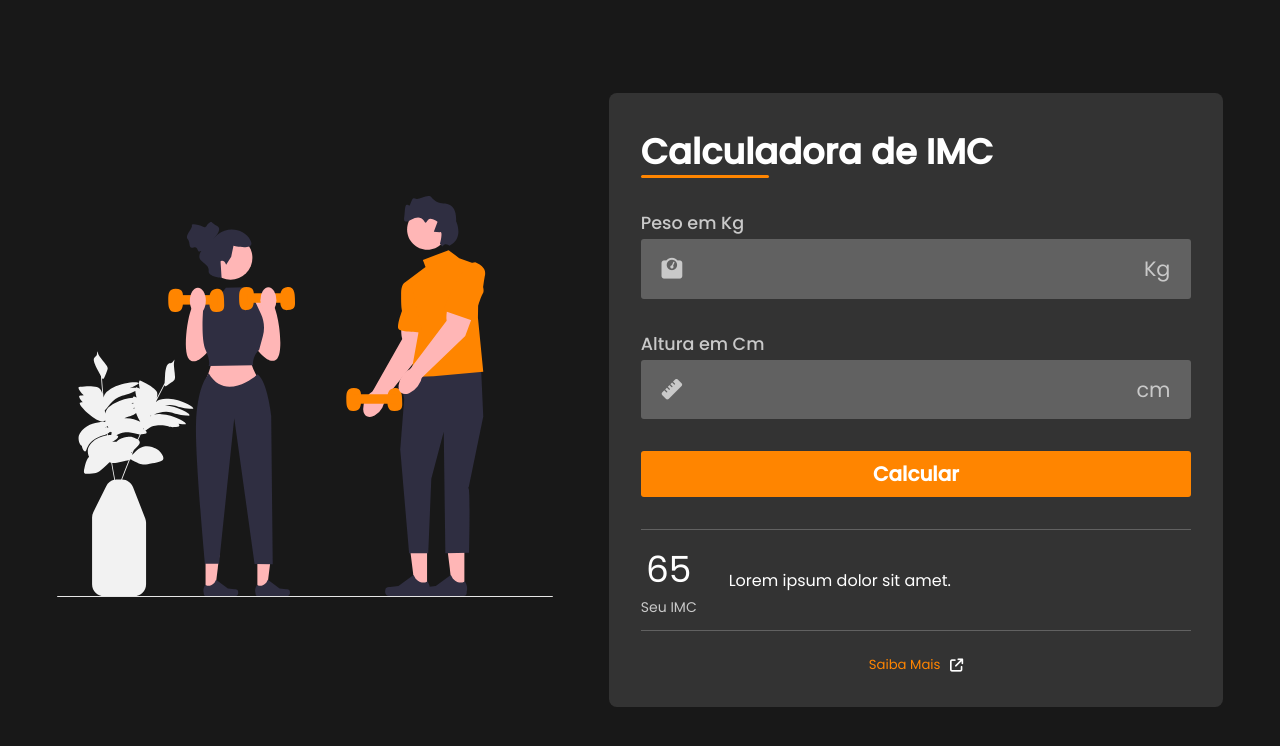
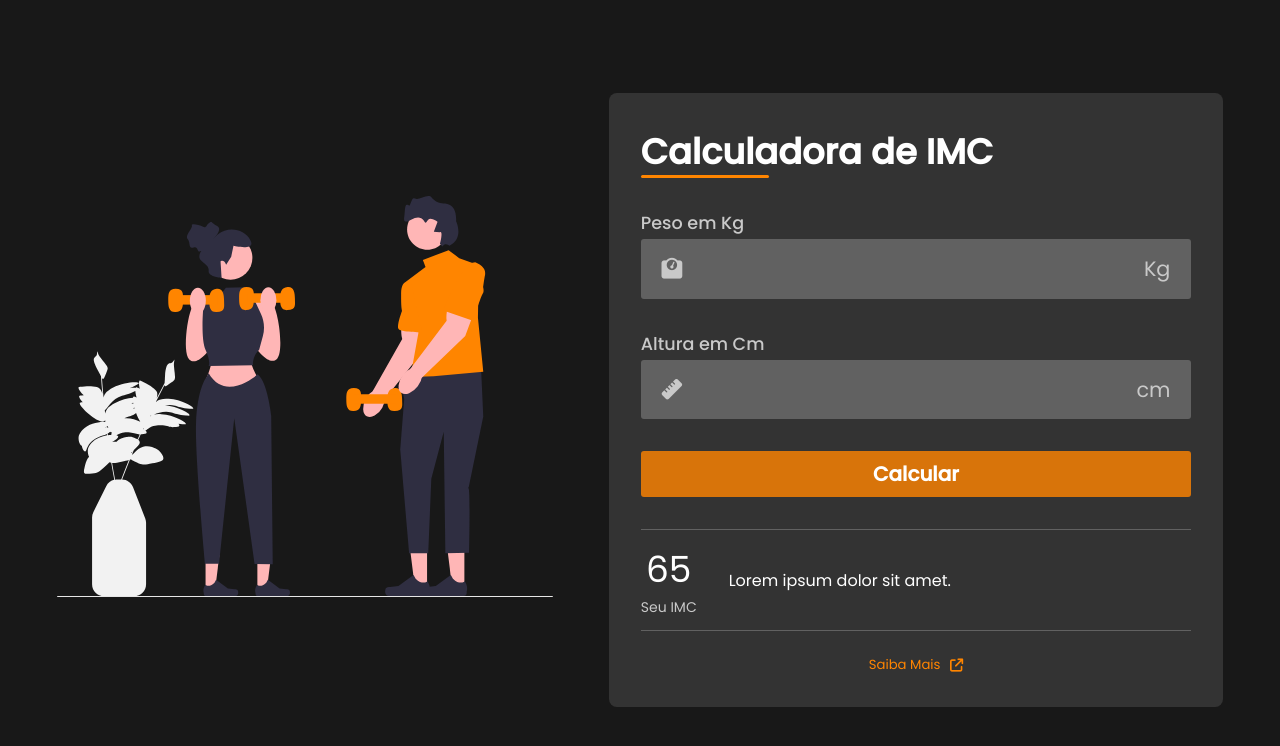
Before and after one commit to gabriel-vreis/calculadora-imc, a plain HTML site: page index.html in a window 1280 px wide. In both pictures the pointer is over the button "Calcular". Drawn offline with Linux system fonts and the light colour scheme.

Commit message:
Alterações no CSS

```diff
--- a/style.css
+++ b/style.css
@@ -110,6 +110,10 @@ body {
     cursor: pointer;
 }
 
+#calculate:hover {
+    background-color: #ff8400ce;
+}
+
 #result {
     display: flex;
     gap: 2rem;
@@ -139,15 +143,19 @@ body {
     padding-top: 1.5rem;
 }
 
-#more-info a {
+#more-info a,i {
     color: #ff8500;
     display: flex;
     justify-content: center;
     align-items: center;
     gap: 0.6rem;
     font-size: 0.825rem;
+    transition: 0.3s;
 }
 
 #more-info a:hover {
     color: #c9c9c9;
+    i {
+        color: #c9c9c9;
+    }
 }
```
Also changed, not shown: index.html (+1 -3 lines).
